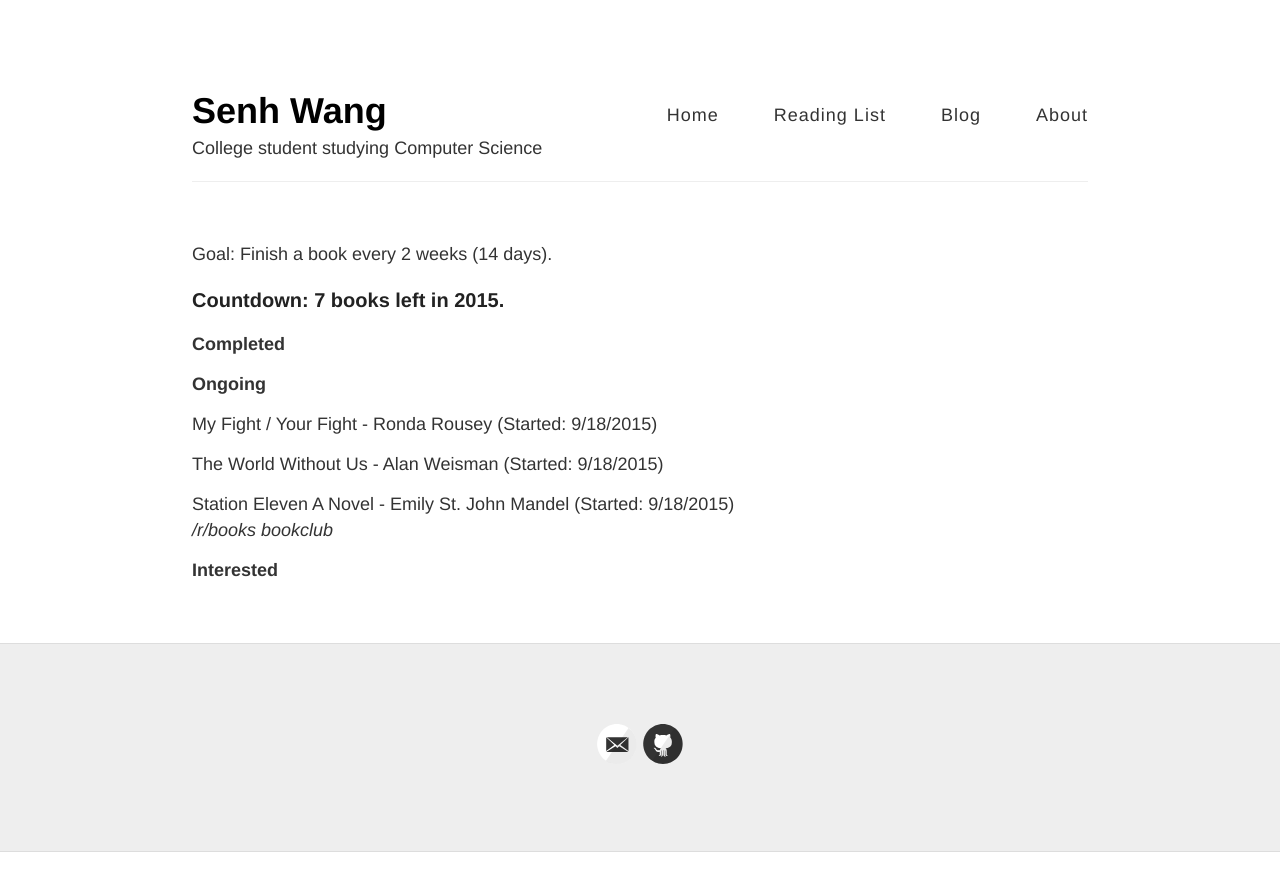
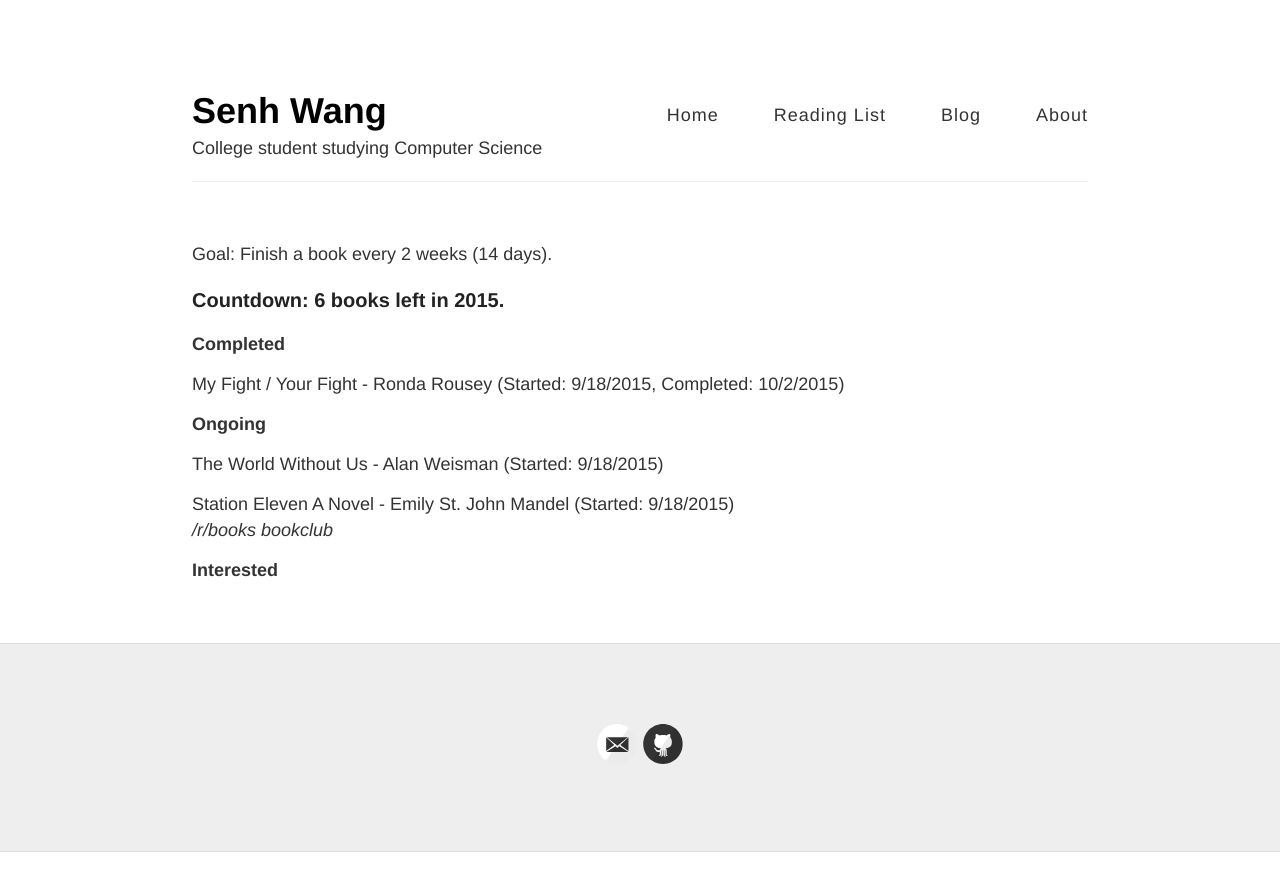
Before and after one commit to SenhW/senhw.github.io, a Jekyll site: the page built from reading/index.md, in a window 1280 px wide. Shown: the top 891 px of the page. Built offline with Jekyll 4.4.1, drawn with Linux system fonts in a browser that asks for light colours; Markdown is read by kramdown in place of the engine named in the settings.

Commit message:
Completed My Fight / Your Fight

```diff
--- a/reading/index.md
+++ b/reading/index.md
@@ -4,13 +4,13 @@ title: Senh's Blog
 ---
 Goal: Finish a book every 2 weeks (14 days).
 
-### Countdown: 7 books left in 2015.
+### Countdown: 6 books left in 2015.
 
 **Completed**
 
+My Fight / Your Fight - Ronda Rousey (Started: 9/18/2015, Completed: 10/2/2015)
+
 **Ongoing**
-
-My Fight / Your Fight - Ronda Rousey (Started: 9/18/2015)
 
 The World Without Us - Alan Weisman (Started: 9/18/2015)
 
```
